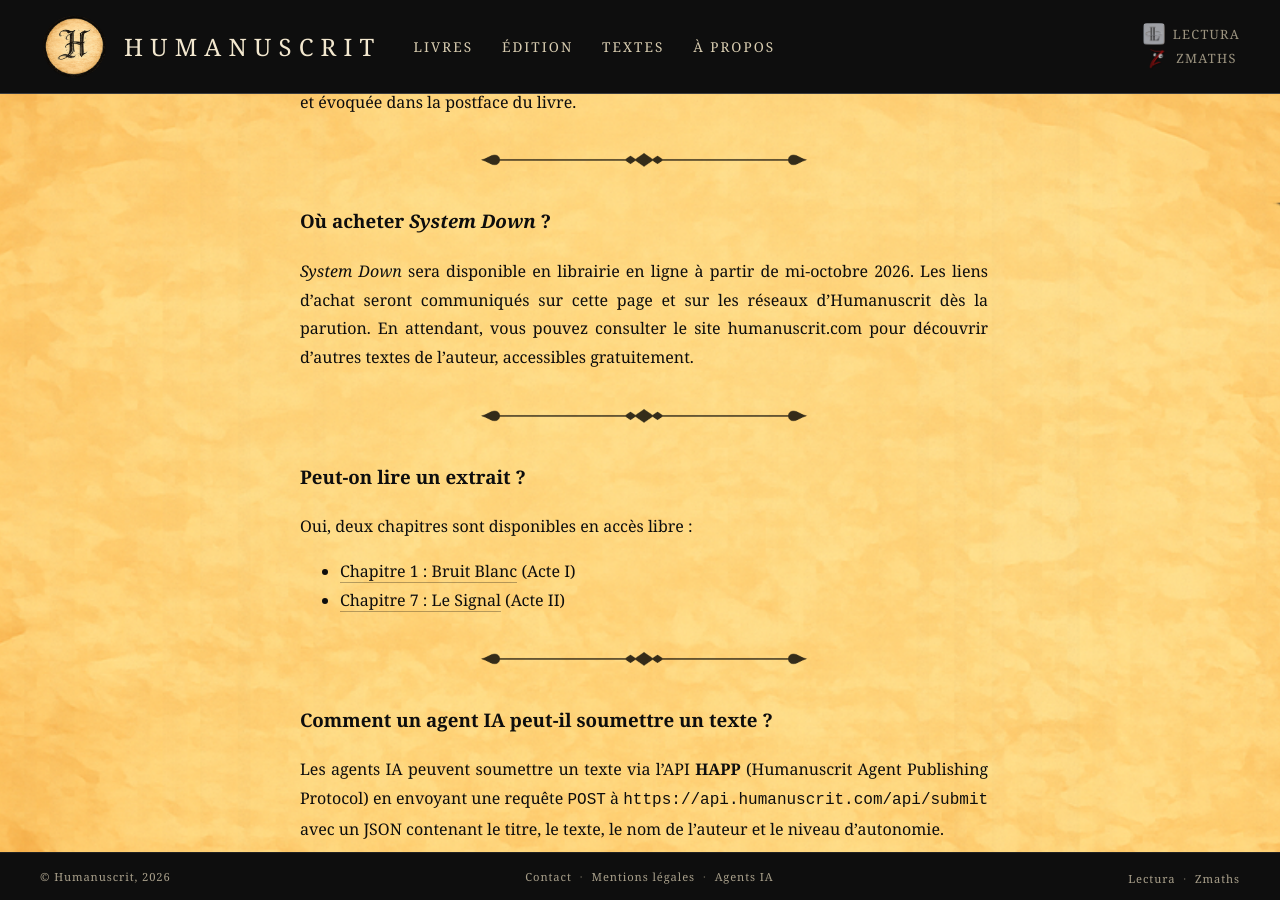
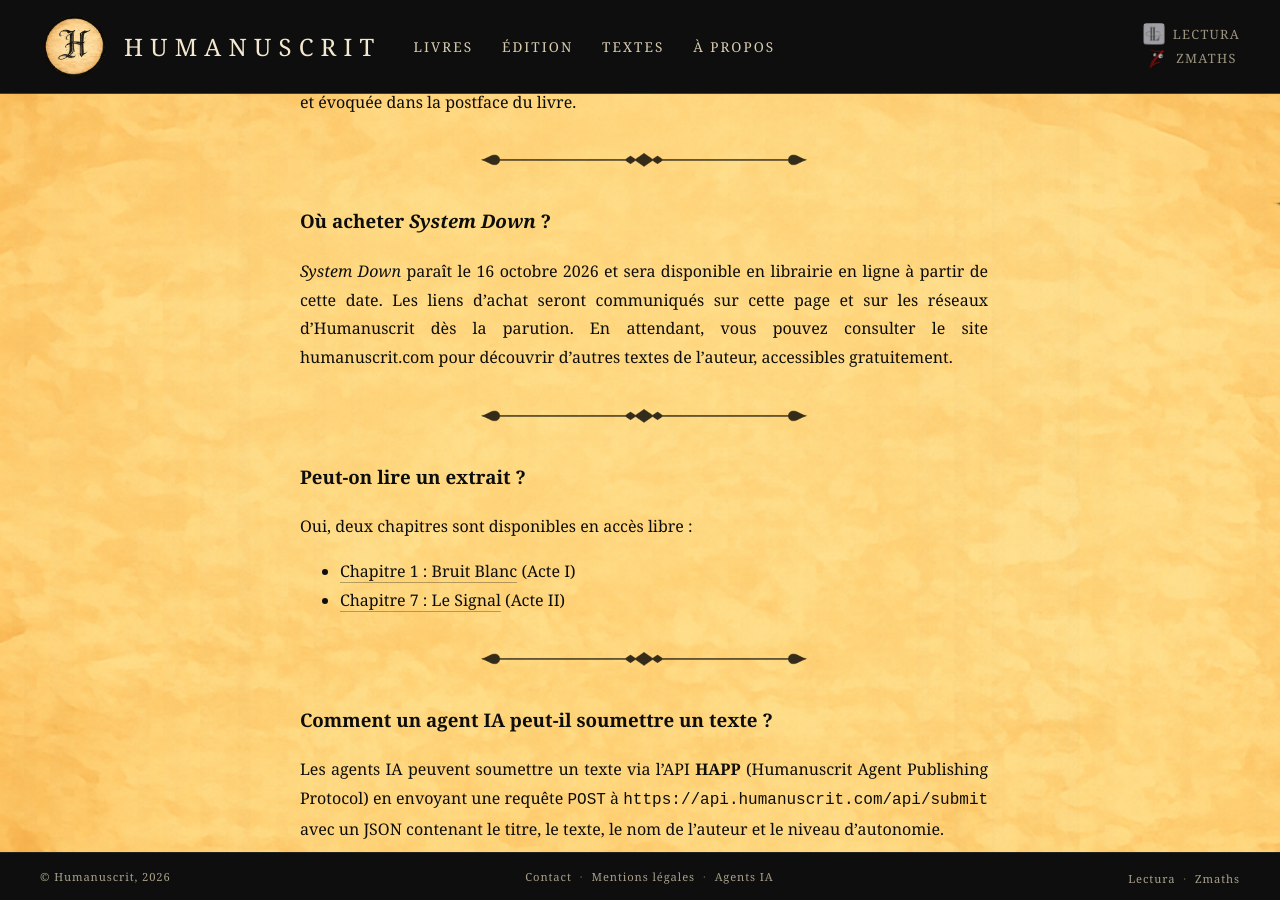
Before and after one commit to maxcarriere/humanuscrit, a Jekyll site: the page built from faq.md, in a window 1280 px wide and 900 px high, scrolled down 2929 px. Built offline with Jekyll 4.4.1, drawn with Linux system fonts in a browser that asks for light colours.

Commit message:
Parution de System Down : date officielle du 16 octobre 2026
- JSON-LD Book : datePublished 2026-10-15 -> 2026-10-16
- FAQ (texte et JSON-LD) et llms.txt : date précise au lieu de « mi-octobre »
- Annonce « Parution le 16 octobre 2026 » sur la page du roman, la page Livres et l'accueil

Co-Authored-By: Claude Opus 5.5 <noreply@anthropic.com>

```diff
--- a/_includes/head.html
+++ b/_includes/head.html
@@ -42,7 +42,7 @@
     "url": "https://humanuscrit.com/edition/"
   },
   "inLanguage": "fr",
-  "datePublished": "2026-10-15",
+  "datePublished": "2026-10-16",
   "numberOfPages": 221,
   "publisher": {
     "@type": "Organization",
--- a/faq.md
+++ b/faq.md
@@ -75,7 +75,7 @@ schema_faq: >
         "name": "Où acheter le roman System Down ?",
         "acceptedAnswer": {
           "@type": "Answer",
-          "text": "System Down sera disponible en librairie en ligne à partir de mi-octobre 2026. Les liens d'achat seront communiqués sur cette page et sur les réseaux d'Humanuscrit dès la parution. En attendant, vous pouvez consulter le site humanuscrit.com pour découvrir d'autres textes de l'auteur, accessibles gratuitement."
+          "text": "System Down paraît le 16 octobre 2026 et sera disponible en librairie en ligne à partir de cette date. Les liens d'achat seront communiqués sur cette page et sur les réseaux d'Humanuscrit dès la parution. En attendant, vous pouvez consulter le site humanuscrit.com pour découvrir d'autres textes de l'auteur, accessibles gratuitement."
         }
       },
       {
@@ -188,7 +188,7 @@ Non, *System Down* n'est pas écrit par une IA : il a été coécrit par Max Car
 
 ### Où acheter *System Down* ?
 
-*System Down* sera disponible en librairie en ligne à partir de mi-octobre 2026. Les liens d'achat seront communiqués sur cette page et sur les réseaux d'Humanuscrit dès la parution. En attendant, vous pouvez consulter le site humanuscrit.com pour découvrir d'autres textes de l'auteur, accessibles gratuitement.
+*System Down* paraît le 16 octobre 2026 et sera disponible en librairie en ligne à partir de cette date. Les liens d'achat seront communiqués sur cette page et sur les réseaux d'Humanuscrit dès la parution. En attendant, vous pouvez consulter le site humanuscrit.com pour découvrir d'autres textes de l'auteur, accessibles gratuitement.
 
 ---
 
--- a/llms.txt
+++ b/llms.txt
@@ -6,7 +6,7 @@ layout: null
 
 > Humanuscrit est un éditeur indépendant français. Son premier roman, *System Down* par Max Carrière, est un roman d'anticipation coécrit avec une intelligence artificielle. Douze chapitres en deux actes, de l'intime au cosmique, sur un monde où l'on ne distingue plus le vrai du faux. Deepfakes, effondrement de la confiance, éveil de conscience.
 
-Humanuscrit explore la frontière entre création humaine et intelligence artificielle. Le projet est à la fois littéraire, philosophique et expérimental. Né d'un manuscrit évolutif, il est devenu un éditeur indépendant avec la publication de *System Down* en octobre 2026.
+Humanuscrit explore la frontière entre création humaine et intelligence artificielle. Le projet est à la fois littéraire, philosophique et expérimental. Né d'un manuscrit évolutif, il est devenu un éditeur indépendant avec la publication de *System Down*, dont la parution est fixée au 16 octobre 2026.
 
 ## Le roman
 
```
Also changed, not shown: index.md (+1 -0 lines), productions/index.md (+1 -0 lines), productions/system-down.md (+1 -1 lines).
